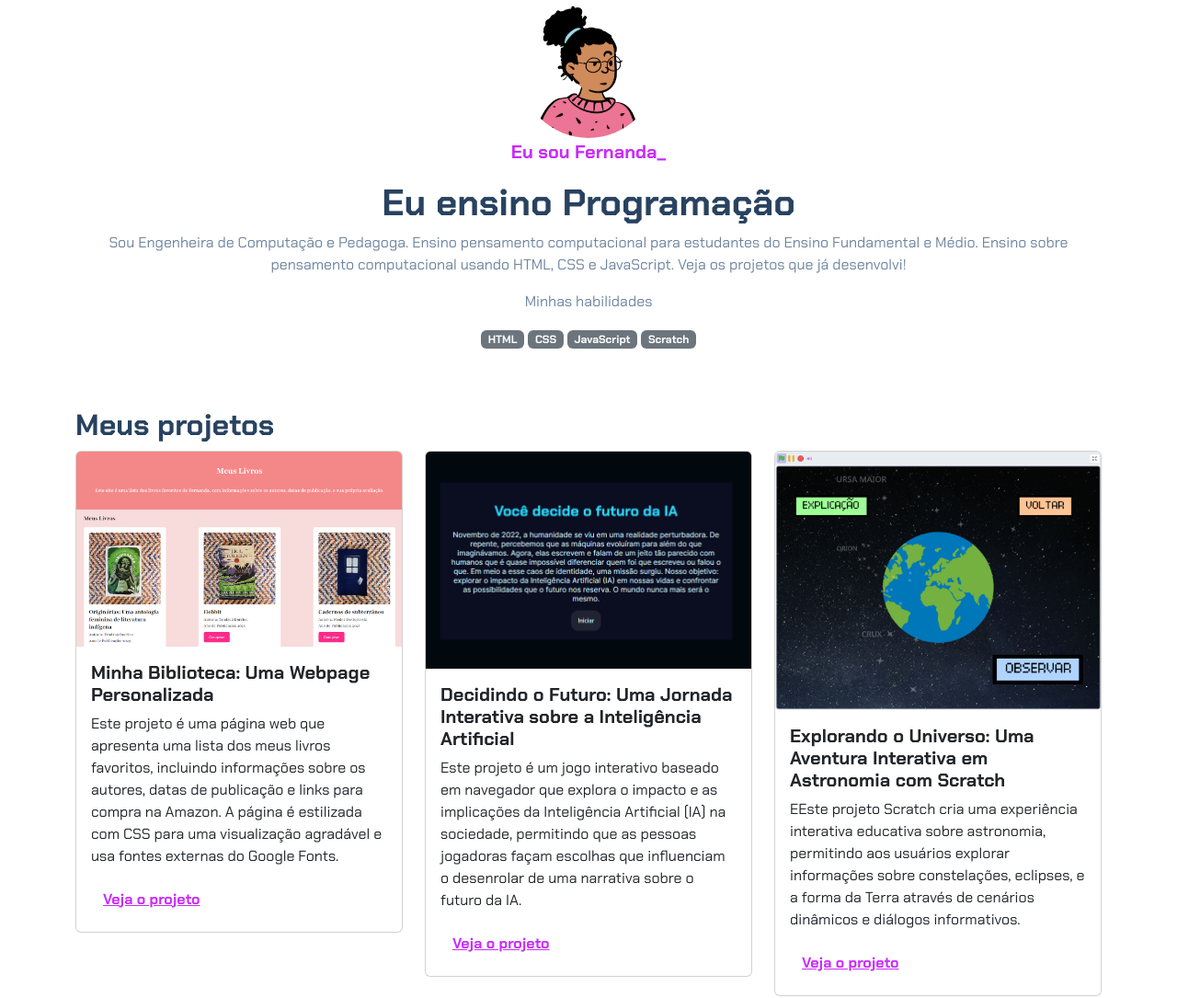
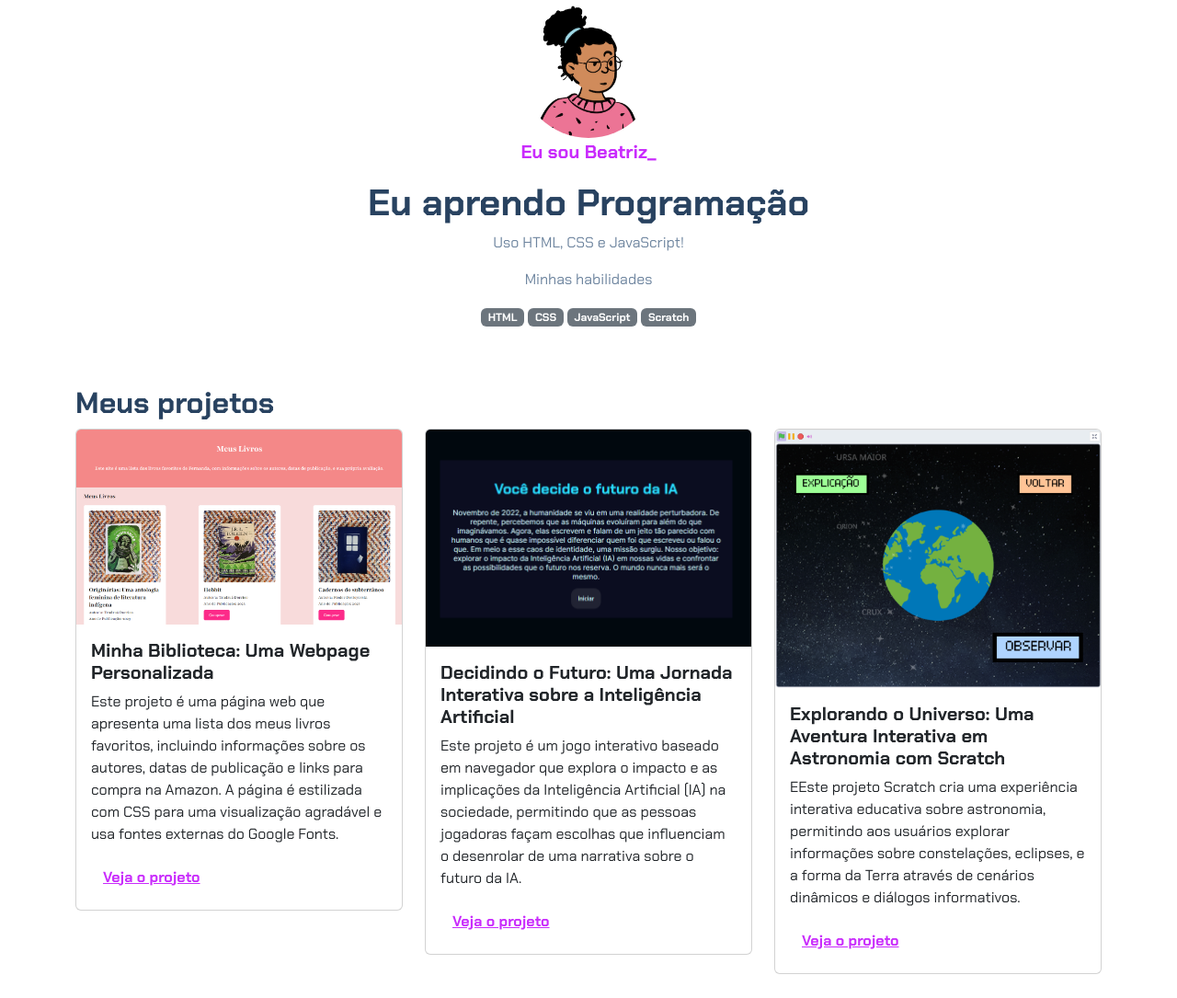
Before and after one commit to beepbeatriz/projeto-b, a plain HTML site: page index.html in a window 1280 px wide. Shown: the top 1085 px of the page at 92% size. Drawn offline with nearby package versions, Linux system fonts and the light colour scheme.

Commit message:
Update index.html

```diff
--- a/index.html
+++ b/index.html
@@ -14,11 +14,9 @@
     <header class="container text-center">
         <img src="img/avatar-perfil.png" alt="avatar da Fernanda" class="rounded-circle" width="150" height="150"
             srcset="">
-        <p class="lead">Eu sou Fernanda_</p>
-        <h1>Eu ensino Programação</h1>
-        <p>Sou Engenheira de Computação e Pedagoga. Ensino pensamento computacional para estudantes do Ensino
-            Fundamental e Médio. Ensino sobre pensamento computacional usando HTML, CSS e JavaScript. Veja os projetos
-            que já desenvolvi!</p>
+        <p class="lead">Eu sou Beatriz_</p>
+        <h1>Eu aprendo Programação</h1>
+        <p> Uso HTML, CSS e JavaScript!</p>
         <p>Minhas habilidades</p>
         <div>
             <p class="badge bg-secondary">HTML</p>
@@ -216,4 +214,5 @@
     <script src="https://cdn.jsdelivr.net/npm/bootstrap@5.3.2/dist/js/bootstrap.bundle.min.js"></script>
 </body>
 
+
 </html>
```
